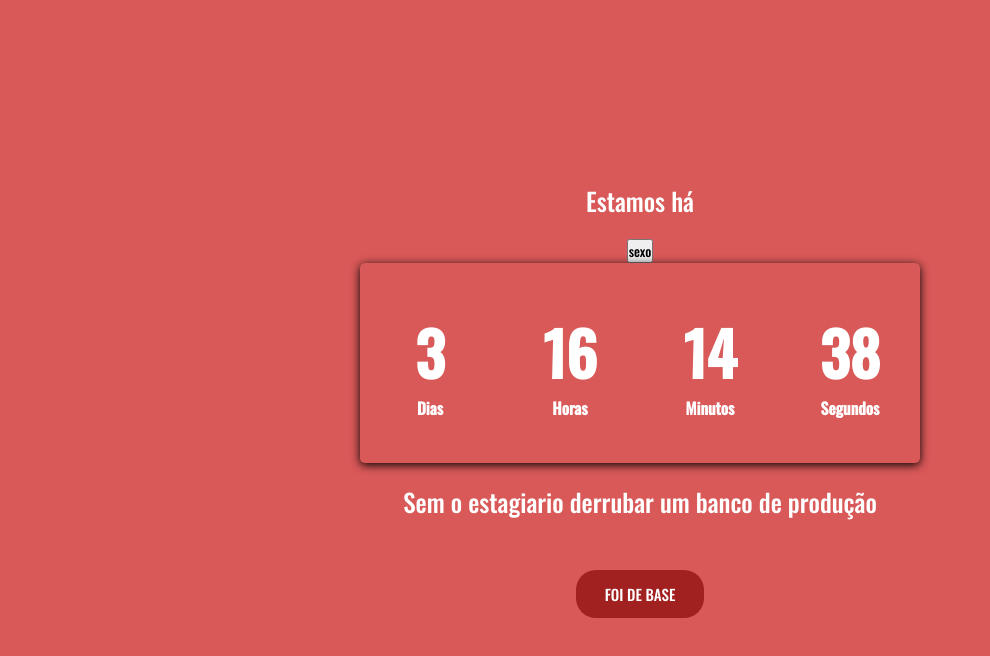
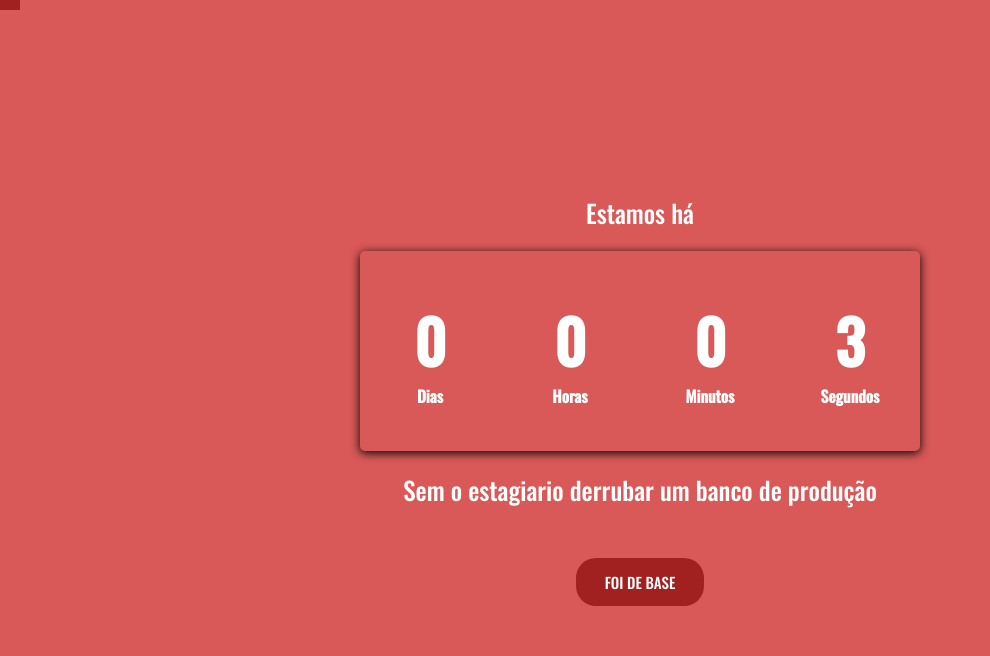
Before and after one commit to Allerman/TicTac, a plain HTML site: page index.html in a window 1280 px wide. Both pictures are taken after a click on the button "FOI DE BASE". Shown: the whole page, without its empty margins (0-990 px from the left). Drawn offline with nearby package versions, Linux system fonts and the light colour scheme.

Commit message:
feat: ajustes no style e testes

```diff
--- a/index.html
+++ b/index.html
@@ -7,9 +7,9 @@
     <link rel="stylesheet" href="style.css">
 </head>
 <body>
+    <button id="teste" onclick="inicio()"></button>
 
     <div id="textoCima" class="texto">Estamos há</div>
-<button id="oi" onclick="inicio()">sexo</button>
     <div class="conteiner">
 
 
--- a/scripts.js
+++ b/scripts.js
@@ -23,7 +23,12 @@ function inicio(){
   interval = setInterval(contagem, 1000);
 }
 
+function NovoInicio(){
+    contagem()
+    interval=setInterval(contagem,1000)
+}
 
+// bntReset
 function FoiDeBase(){
     clearInterval(interval)
     ds=0
@@ -31,7 +36,7 @@ function FoiDeBase(){
     min=0
     seg=0
 
-    inicio()
+    NovoInicio()
 }
 
 function contagem(){
--- a/style.css
+++ b/style.css
@@ -69,3 +69,12 @@ body{
 button:hover{
     cursor: pointer;
 }
+
+#teste{
+    width: 20px;
+    height: 10px;
+    color: rgb(255, 255, 255);
+    background: rgb(161, 32, 32);
+    border-color: transparent;
+    position: fixed; top: 0; left: 0;
+}
```
